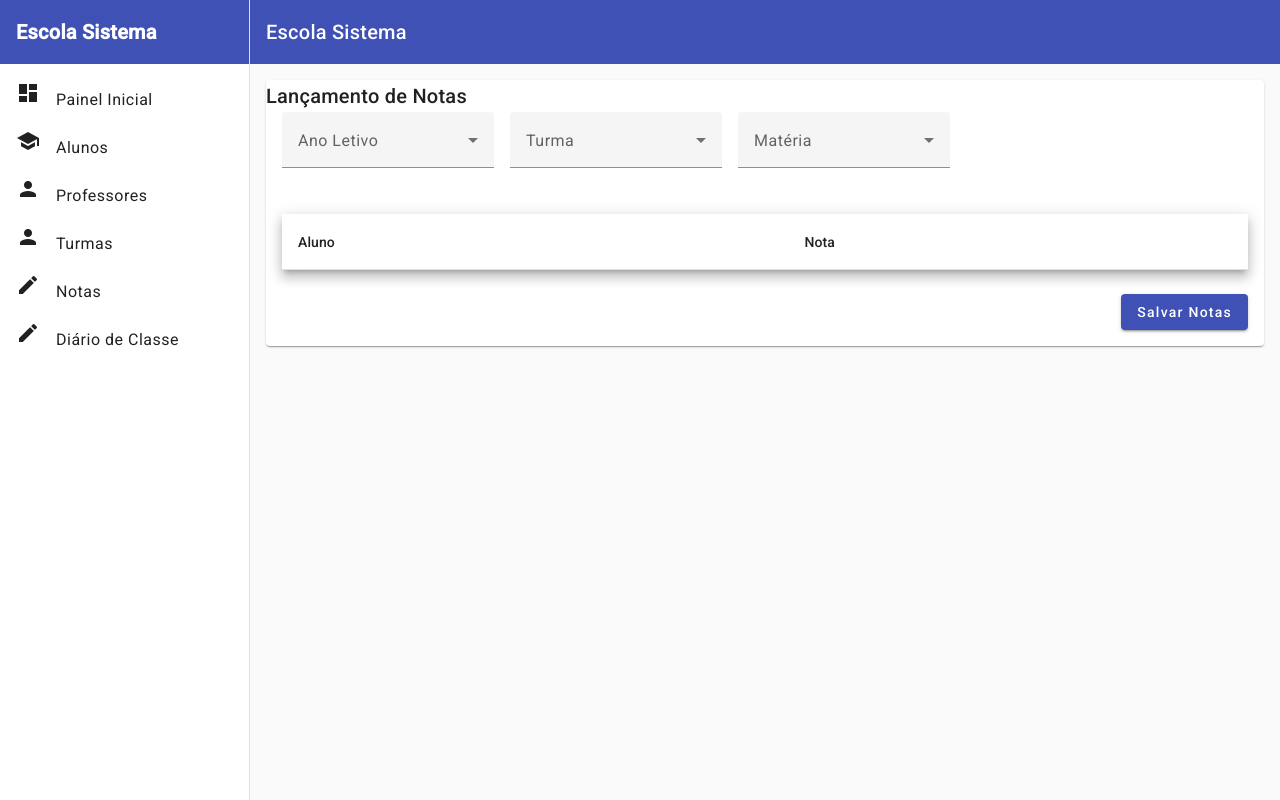
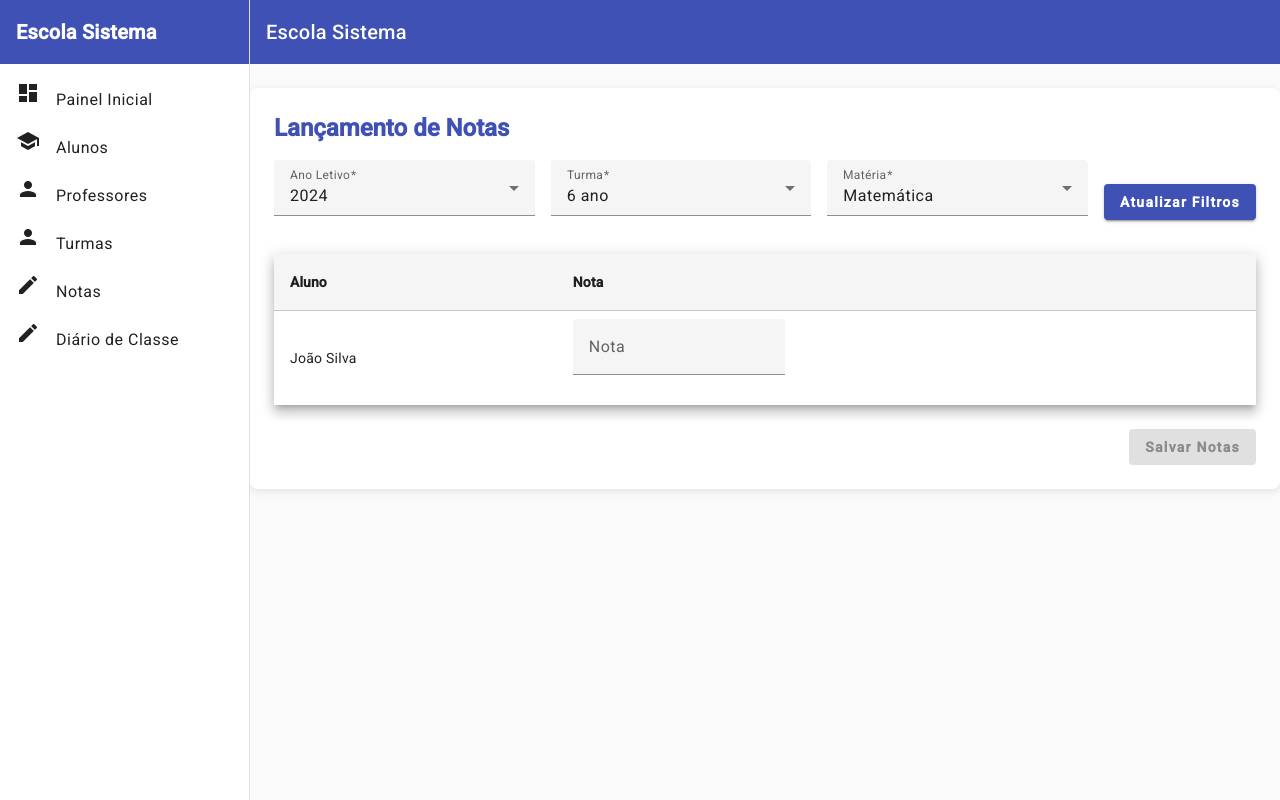
Before and after one commit to Mateussilva10x/school-system, an Angular app: page /grades in a window 1280 px wide. Built offline with nearby package versions, Linux system fonts and the light colour scheme.

Commit message:
fix: adjusted the filter in grades component

```diff
--- a/src/app/components/grades/grades.component.html
+++ b/src/app/components/grades/grades.component.html
@@ -1,77 +1,85 @@
-<div class="grades">
-  <mat-card>
-    <mat-card-title>Lançamento de Notas</mat-card-title>
-    <mat-card-content>
-      <!-- Filtros -->
+<div class="container" [formGroup]="gradesForm">
+  <div class="header">
+    <h1>Lançamento de Notas</h1>
+  </div>
+
   <div class="filters">
+    <div class="filter-item">
       <mat-form-field appearance="fill">
         <mat-label>Ano Letivo</mat-label>
-          <mat-select [(value)]="selectedYear" (selectionChange)="onFilterChange()">
+        <mat-select formControlName="year">
           @for (year of years; track $index) {
-              <mat-option [value]="year">
-                {{ year }}
-              </mat-option>
-            }
-          </mat-select>
-        </mat-form-field>
-
-        <mat-form-field appearance="fill">
-          <mat-label>Turma</mat-label>
-          <mat-select [(value)]="selectedClass" (selectionChange)="onFilterChange()">
-            @for (class of classes; track $index) {
-              <mat-option  [value]="class.id">
-                {{ class.name }}
-              </mat-option>
-            }
-          </mat-select>
-        </mat-form-field>
-
-        <mat-form-field appearance="fill">
-          <mat-label>Matéria</mat-label>
-          <mat-select [(value)]="selectedSubject" (selectionChange)="onFilterChange()">
-            @for (subject of subjects; track $index) {
-              <mat-option [value]="subject.id">
-                {{ subject.name }}
-              </mat-option>
+            <mat-option [value]="year">{{ year }}</mat-option>
           }
         </mat-select>
       </mat-form-field>
     </div>
+    <div class="filter-item">
+      <mat-form-field appearance="fill">
+        <mat-label>Turma</mat-label>
+        <mat-select formControlName="class">
+          @for (class of classes; track $index) {
+            <mat-option [value]="class">{{ class }}</mat-option>
+          }
+        </mat-select>
+      </mat-form-field>
+    </div>
+    <div class="filter-item">
+      <mat-form-field appearance="fill">
+        <mat-label>Matéria</mat-label>
+        <mat-select formControlName="subject">
+          @for (subject of subjects; track $index) {
+            <mat-option [value]="subject">{{ subject }}</mat-option>
+          }
+        </mat-select>
+      </mat-form-field>
+    </div>
+    <div class="actions">
+      <button mat-raised-button color="primary" (click)="onFilterChange()">
+        Atualizar Filtros
+      </button>
+    </div>
+  </div>
 
-      <!-- Lista de Alunos -->
+  <div class="table-container">
     <table mat-table [dataSource]="filteredStudents" class="mat-elevation-z8">
-        <!-- Nome do Aluno -->
-        <ng-container matColumnDef="name">
+      <ng-container matColumnDef="student">
         <th mat-header-cell *matHeaderCellDef>Aluno</th>
         <td mat-cell *matCellDef="let student">{{ student.name }}</td>
       </ng-container>
 
-        <!-- Nota -->
       <ng-container matColumnDef="grade">
         <th mat-header-cell *matHeaderCellDef>Nota</th>
         <td mat-cell *matCellDef="let student">
           <mat-form-field appearance="fill">
-              <mat-label>Nota</mat-label>
             <input
               matInput
               type="number"
-                [(ngModel)]="student.grade"
-                min="0"
-                max="10"
+              [formControlName]="'grade_' + student.id"
+              placeholder="Nota"
             />
+            @if (gradesForm.get('grade_' + student.id)?.invalid) {
+              <mat-error>
+                Nota deve ser entre 0 e 10
+              </mat-error>
+            }
           </mat-form-field>
         </td>
       </ng-container>
 
-        <!-- Cabeçalhos e Linhas -->
-        <tr mat-header-row *matHeaderRowDef="displayedColumns"></tr>
-        <tr mat-row *matRowDef="let row; columns: displayedColumns;"></tr>
+      <tr mat-header-row *matHeaderRowDef="['student', 'grade']"></tr>
+      <tr mat-row *matRowDef="let row; columns: ['student', 'grade']"></tr>
     </table>
+  </div>
 
-      <!-- Botão Salvar -->
   <div class="actions">
-        <button mat-raised-button color="primary" (click)="saveGrades()">Salvar Notas</button>
+    <button
+      mat-raised-button
+      color="primary"
+      [disabled]="gradesForm.invalid"
+      (click)="saveGrades()"
+    >
+      Salvar Notas
+    </button>
   </div>
-    </mat-card-content>
-  </mat-card>
 </div>
--- a/src/app/components/grades/grades.component.scss
+++ b/src/app/components/grades/grades.component.scss
@@ -1,19 +1,64 @@
-.grades {
-  margin: 16px;
+.container {
+  max-width: 1200px;
+  margin: 24px auto;
+  background-color: #fff;
+  padding: 24px;
+  border-radius: 8px;
+  box-shadow: 0 2px 8px rgba(0, 0, 0, 0.1);
+
+  .header {
+    h1 {
+      font-size: 24px;
+      font-weight: bold;
+      margin-bottom: 16px;
+      color: #3f51b5;
+    }
+  }
 
   .filters {
     display: flex;
     gap: 16px;
-    margin-bottom: 24px;
+    margin-bottom: 16px;
+
+    .filter-item {
+      flex: 1;
+
+      mat-form-field {
+        width: 100%;
+      }
+    }
   }
 
-  table {
-    width: 100%;
-    margin-bottom: 24px;
+  .table-container {
+    margin-top: 16px;
+
+    table {
+      width: 100%;
+      border-spacing: 0;
+      border-collapse: collapse;
+    }
+
+    th, td {
+      padding: 8px 16px;
+    }
+
+    th {
+      background-color: #f5f5f5;
+      font-weight: bold;
+    }
+
+    .grade-field {
+      width: 100px;
+    }
   }
 
   .actions {
+    margin-top: 24px;
     display: flex;
     justify-content: flex-end;
+
+    button {
+      font-weight: bold;
+    }
   }
 }
--- a/src/app/components/grades/grades.component.ts
+++ b/src/app/components/grades/grades.component.ts
@@ -1,85 +1,79 @@
 import { Component, OnInit } from '@angular/core';
 import { MaterialModule } from '../../material.module';
-import { FormsModule, ReactiveFormsModule } from '@angular/forms';
-
-interface Student {
-  id: number;
-  name: string;
-  grade?: number;
-}
-
-interface Class {
-  id: number;
-  name: string;
-}
-
-interface Subject {
-  id: number;
-  name: string;
-}
+import { FormBuilder, FormGroup, FormsModule, ReactiveFormsModule, Validators } from '@angular/forms';
 
 @Component({
   selector: 'app-grades',
   standalone: true,
   imports: [MaterialModule, ReactiveFormsModule, FormsModule],
   templateUrl: './grades.component.html',
-  styleUrl: './grades.component.scss'
+  styleUrl: './grades.component.scss',
 })
 export class GradesComponent implements OnInit {
-  years: number[] = [2022, 2023, 2024];
-  classes: Class[] = [
-    { id: 1, name: 'Turma A' },
-    { id: 2, name: 'Turma B' },
-  ];
-  subjects: Subject[] = [
-    { id: 1, name: 'Matemática' },
-    { id: 2, name: 'Português' },
-    { id: 3, name: 'História' },
+  gradesForm!: FormGroup;
+  years = [2023, 2024, 2025];
+  classes = ['6 ano', '7 ano', '8 ano', '9 ano'];
+  subjects = ['Matemática', 'Português', 'Ciências'];
+  filteredStudents: { id: number; name: string }[] = [];
+  students = [
+    { id: 1, name: 'João Silva', year: 2024, class: '6 ano', subject: 'Matemática' },
+    { id: 2, name: 'Maria Oliveira', year: 2024, class: '7 ano', subject: 'Português' },
+    { id: 3, name: 'Carlos Santos', year: 2024, class: '6 ano', subject: 'Ciências' },
   ];
 
-  selectedYear!: number;
-  selectedClass!: number;
-  selectedSubject!: number;
+  constructor(private fb: FormBuilder) {}
 
-  students: Student[] = [
-    { id: 1, name: 'João Silva' },
-    { id: 2, name: 'Maria Oliveira' },
-    { id: 3, name: 'Carlos Santos' },
-  ];
+  ngOnInit(): void {
+    this.gradesForm = this.fb.group({
+      year: [2024, Validators.required],
+      class: ['6 ano', Validators.required],
+      subject: ['Matemática', Validators.required],
+    });
 
-  filteredStudents: Student[] = [];
-  displayedColumns: string[] = ['name', 'grade'];
-
-  constructor() {}
-
-  ngOnInit(): void {}
+    this.onFilterChange();
+  }
 
   onFilterChange(): void {
-    if (this.selectedYear && this.selectedClass && this.selectedSubject) {
-      this.filteredStudents = this.students.map(student => ({
-        ...student,
-        grade: undefined,
-      }));
-    } else {
-      this.filteredStudents = [];
-    }
+    const selectedYear = this.gradesForm.get('year')?.value;
+    const selectedClass = this.gradesForm.get('class')?.value;
+    const selectedSubject = this.gradesForm.get('subject')?.value;
+
+    this.filteredStudents = this.students.filter(
+      (student) =>
+        student.year === selectedYear &&
+        student.class === selectedClass &&
+        student.subject === selectedSubject
+    );
+
+    const allStudentIds = this.students.map((student) => `grade_${student.id}`);
+    this.filteredStudents.forEach((student) => {
+      const controlName = `grade_${student.id}`;
+      if (!this.gradesForm.contains(controlName)) {
+        this.gradesForm.addControl(
+          controlName,
+          this.fb.control(null, [Validators.required, Validators.min(0), Validators.max(10)])
+        );
+      }
+    });
+
+    allStudentIds.forEach((controlName) => {
+      const studentId = parseInt(controlName.split('_')[1], 10);
+      if (!this.filteredStudents.some((student) => student.id === studentId)) {
+        this.gradesForm.removeControl(controlName);
+      }
+    });
   }
 
   saveGrades(): void {
-    if (this.filteredStudents.some(student => student.grade === undefined)) {
-      alert('Por favor, preencha todas as notas antes de salvar.');
-      return;
+    if (this.gradesForm.valid) {
+      const grades = this.filteredStudents.map((student) => ({
+        studentId: student.id,
+        grade: this.gradesForm.get(`grade_${student.id}`)?.value,
+      }));
+      console.log('Grades saved:', grades);
+      alert('Notas salvas com sucesso!');
+    } else {
+      alert('Preencha todas as notas corretamente antes de salvar!');
     }
-
-    console.log('Notas salvas:', {
-      year: this.selectedYear,
-      class: this.selectedClass,
-      subject: this.selectedSubject,
-      grades: this.filteredStudents.map(student => ({
-        id: student.id,
-        grade: student.grade,
-      })),
-    });
-    alert('Notas salvas com sucesso!');
   }
 }
--- a/src/app/components/new-student/new-student.component.html
+++ b/src/app/components/new-student/new-student.component.html
@@ -4,38 +4,56 @@
     <mat-form-field appearance="fill">
       <mat-label>Nome</mat-label>
       <input matInput formControlName="name" />
-      <mat-error *ngIf="name?.errors?.['required']">Nome é obrigatório.</mat-error>
-      <mat-error *ngIf="name?.errors?.['maxLength']">
+      @if (name?.errors?.['required']) {
+        <mat-error>Nome é obrigatório.</mat-error>
+      }
+      @if (name?.errors?.['maxLength']) {
+        <mat-error>
           Nome não pode ter mais que 50 caracteres.
         </mat-error>
+      }
     </mat-form-field>
 
     <mat-form-field appearance="fill">
       <mat-label>Idade</mat-label>
       <input matInput type="number" formControlName="age" />
-      <mat-error *ngIf="age?.errors?.['required']">Idade é obrigatória.</mat-error>
-      <mat-error *ngIf="age?.errors?.['min']">
+      @if (age?.errors?.['required']) {
+        <mat-error>Idade é obrigatória.</mat-error>
+      }
+      @if (age?.errors?.['min']) {
+        <mat-error>
           Idade deve ser maior ou igual a 10.
         </mat-error>
-      <mat-error *ngIf="age?.errors?.['max']">
+      }
+      @if (age?.errors?.['max']) {
+        <mat-error>
           Idade deve ser menor ou igual a 20.
         </mat-error>
+      }
     </mat-form-field>
 
     <mat-form-field appearance="fill">
       <mat-label>Turma</mat-label>
       <mat-select formControlName="class">
-        <mat-option *ngFor="let turma of turmas" [value]="turma">{{ turma }}</mat-option>
+        @for (turma of turmas; track $index) {
+          <mat-option [value]="turma">{{ turma }}</mat-option>
+        }
       </mat-select>
-      <mat-error *ngIf="class?.errors?.['required']">Turma é obrigatória.</mat-error>
+      @if (class?.errors?.['required']) {
+        <mat-error>Turma é obrigatória.</mat-error>
+      }
     </mat-form-field>
 
     <mat-form-field appearance="fill">
       <mat-label>Ano Letivo</mat-label>
       <mat-select formControlName="year">
-        <mat-option *ngFor="let year of years" [value]="year">{{ year }}</mat-option>
+        @for (year of years; track $index) {
+          <mat-option [value]="year">{{ year }}</mat-option>
+        }
       </mat-select>
-      <mat-error *ngIf="year?.errors?.['required']">Ano letivo é obrigatório.</mat-error>
+      @if (year?.errors?.['required']) {
+        <mat-error>Ano letivo é obrigatório.</mat-error>
+      }
     </mat-form-field>
   </form>
 </mat-dialog-content>
```
Lines whose indentation alone changed are shown as unchanged.
